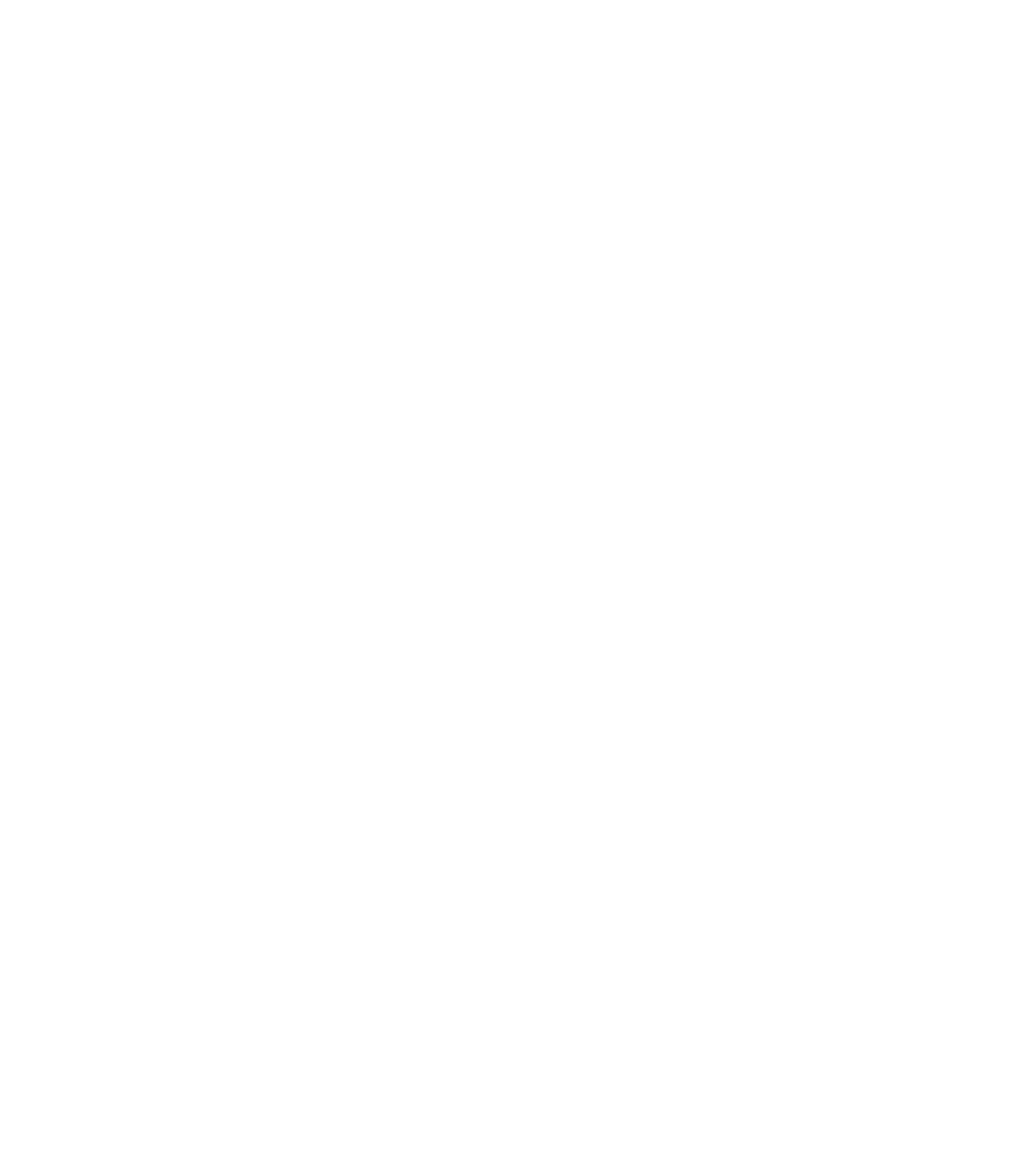
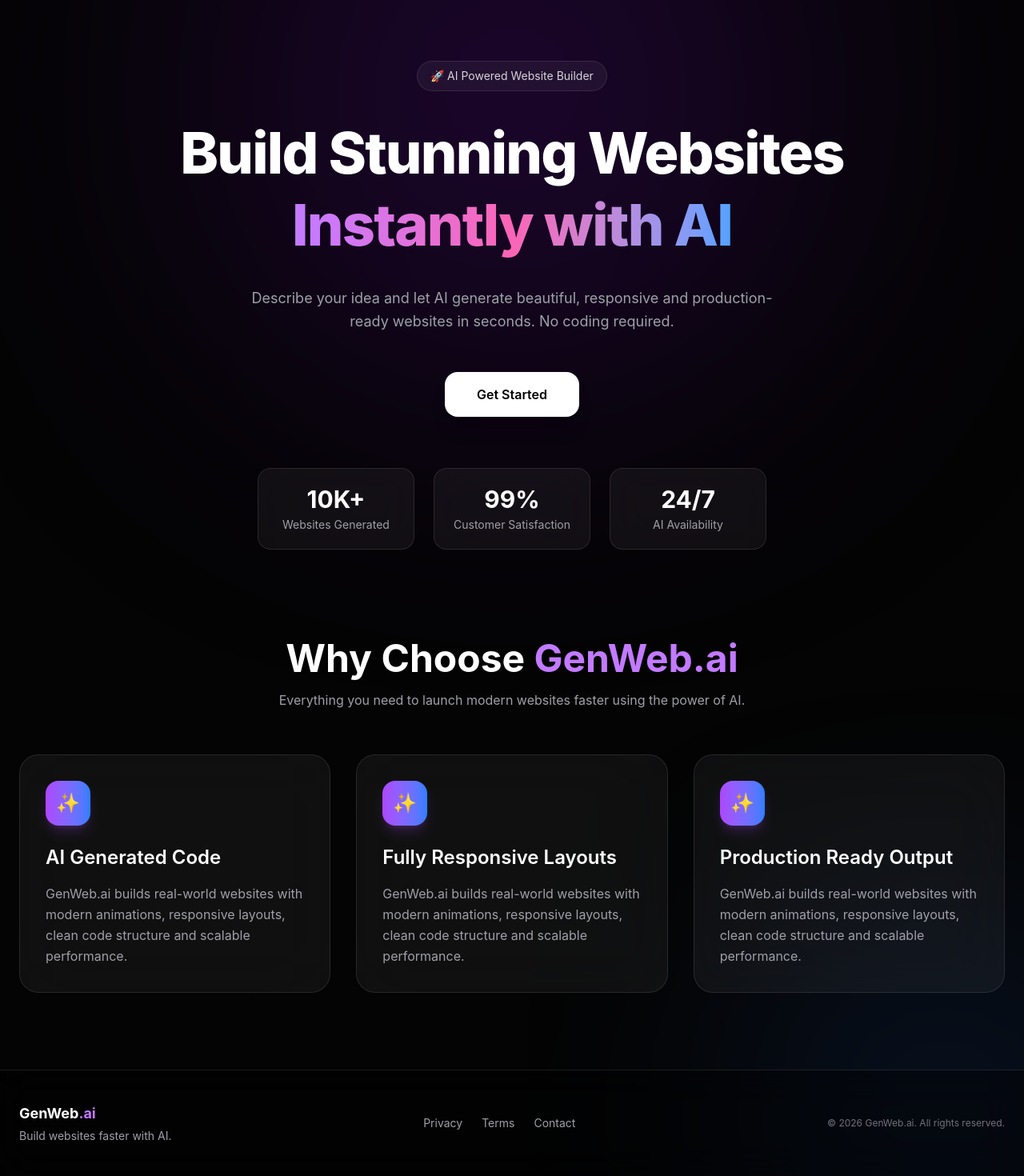
Before and after one commit to RabiChhetri/AI-MERN-Project, a React (Vite) app in the folder Website Builder/client/: page / in a window 1280 px wide. Shown: the part 84-1554 px from the top of the page at 80% size. Before the commit the page ends 800 px from the top, so only its background shows below. Built offline with nearby package versions, Linux system fonts and the light colour scheme.

Commit message:
Landing Page Created

```diff
--- a/Website Builder/client/package.json
+++ b/Website Builder/client/package.json
@@ -11,8 +11,10 @@
   },
   "dependencies": {
     "@tailwindcss/vite": "^4.3.0",
+    "motion": "^12.38.0",
     "react": "^19.2.6",
     "react-dom": "^19.2.6",
+    "react-router-dom": "^7.15.1",
     "tailwindcss": "^4.3.0"
   },
   "devDependencies": {
--- a/Website Builder/client/src/App.jsx
+++ b/Website Builder/client/src/App.jsx
@@ -1,10 +1,13 @@
 import React from 'react'
-
+import {BrowserRouter , Routes, Route} from 'react-router-dom'
+import Home from './pages/Home'
 function App() {
   return (
-    <div>
-
-    </div>
+    <BrowserRouter>
+      <Routes>
+        <Route path='/' element={<Home/>}/>
+      </Routes>
+    </BrowserRouter>
   )
 }
 
--- /dev/null
+++ b/Website Builder/client/src/pages/Home.jsx
@@ -0,0 +1,183 @@
+import React from "react";
+import { motion } from "framer-motion";
+
+const Home = () => {
+  const highlights = [
+    "AI Generated Code",
+    "Fully Responsive Layouts",
+    "Production Ready Output",
+  ];
+
+  return (
+    <div className="relative min-h-screen bg-[#040404] text-white overflow-hidden">
+      {/* Background Glow */}
+      <div className="absolute top-[-150px] left-1/2 -translate-x-1/2 w-[700px] h-[700px] bg-purple-600/20 blur-[180px] rounded-full" />
+      <div className="absolute bottom-[-120px] right-[-100px] w-[400px] h-[400px] bg-blue-500/20 blur-[150px] rounded-full" />
+
+      {/* Header */}
+      <motion.header
+        initial={{ y: -40, opacity: 0 }}
+        animate={{ y: 0, opacity: 1 }}
+        transition={{ duration: 0.6 }}
+        className="fixed top-0 left-0 right-0 z-50 backdrop-blur-2xl bg-black/30 border-b border-white/10"
+      >
+        <div className="max-w-7xl mx-auto px-6 py-4 flex items-center justify-between">
+          <h1 className="text-xl font-bold tracking-wide">
+            GenWeb<span className="text-purple-400">.ai</span>
+          </h1>
+
+          <div className="flex items-center gap-4 md:gap-6">
+            <button className="hidden sm:block text-sm text-zinc-400 hover:text-white transition">
+              Pricing
+            </button>
+
+            <button className="px-5 py-2 rounded-lg bg-gradient-to-r from-blue-500 to-purple-600 text-sm font-medium hover:scale-105 transition duration-300 shadow-lg shadow-purple-500/20">
+              Get Started
+            </button>
+          </div>
+        </div>
+      </motion.header>
+
+      {/* Hero Section */}
+      <section className="relative z-10 flex flex-col items-center justify-center text-center px-6 pt-40 pb-28">
+        <motion.div
+          initial={{ opacity: 0, y: 40 }}
+          animate={{ opacity: 1, y: 0 }}
+          transition={{ duration: 0.7 }}
+          className="inline-flex items-center gap-2 px-4 py-2 rounded-full border border-white/10 bg-white/5 backdrop-blur-xl text-sm text-zinc-300 mb-8"
+        >
+          🚀 AI Powered Website Builder
+        </motion.div>
+
+        <motion.h1
+          initial={{ y: 40, opacity: 0 }}
+          animate={{ y: 0, opacity: 1 }}
+          transition={{ duration: 0.7 }}
+          className="text-4xl sm:text-5xl md:text-7xl font-extrabold tracking-tight leading-tight max-w-5xl"
+        >
+          Build Stunning Websites <br />
+          <span className="bg-gradient-to-r from-purple-400 via-pink-400 to-blue-400 bg-clip-text text-transparent">
+            Instantly with AI
+          </span>
+        </motion.h1>
+
+        <motion.p
+          initial={{ y: 40, opacity: 0 }}
+          animate={{ y: 0, opacity: 1 }}
+          transition={{ delay: 0.1, duration: 0.7 }}
+          className="mt-8 max-w-2xl text-zinc-400 text-base sm:text-lg leading-relaxed"
+        >
+          Describe your idea and let AI generate beautiful, responsive and
+          production-ready websites in seconds. No coding required.
+        </motion.p>
+
+        {/* Button */}
+        <motion.div
+          initial={{ opacity: 0, y: 30 }}
+          animate={{ opacity: 1, y: 0 }}
+          transition={{ delay: 0.2, duration: 0.7 }}
+          className="mt-12 flex items-center justify-center"
+        >
+          <button className="px-10 py-4 rounded-2xl bg-white text-black font-semibold hover:scale-105 transition duration-300 shadow-xl">
+            Get Started
+          </button>
+        </motion.div>
+
+        {/* Stats */}
+        <motion.div
+          initial={{ opacity: 0 }}
+          animate={{ opacity: 1 }}
+          transition={{ delay: 0.4 }}
+          className="mt-16 grid grid-cols-2 md:grid-cols-3 gap-6"
+        >
+          {[
+            ["10K+", "Websites Generated"],
+            ["99%", "Customer Satisfaction"],
+            ["24/7", "AI Availability"],
+          ].map(([num, text], i) => (
+            <div
+              key={i}
+              className="px-6 py-5 rounded-2xl border border-white/10 bg-white/5 backdrop-blur-xl"
+            >
+              <h2 className="text-2xl md:text-3xl font-bold">{num}</h2>
+              <p className="text-zinc-400 text-sm mt-1">{text}</p>
+            </div>
+          ))}
+        </motion.div>
+      </section>
+
+      {/* Highlight Section */}
+      <section className="relative z-10 max-w-7xl mx-auto px-6 pb-24">
+        <div className="text-center mb-14">
+          <h2 className="text-3xl md:text-5xl font-bold">
+            Why Choose <span className="text-purple-400">GenWeb.ai</span>
+          </h2>
+
+          <p className="mt-4 text-zinc-400 max-w-2xl mx-auto">
+            Everything you need to launch modern websites faster using the power
+            of AI.
+          </p>
+        </div>
+
+        <div className="grid sm:grid-cols-2 lg:grid-cols-3 gap-8">
+          {highlights.map((h, i) => (
+            <motion.div
+              key={i}
+              initial={{ opacity: 0, y: 40 }}
+              whileInView={{ opacity: 1, y: 0 }}
+              transition={{ delay: i * 0.1 }}
+              viewport={{ once: true }}
+              whileHover={{ y: -8 }}
+              className="group relative overflow-hidden rounded-3xl border border-white/10 bg-white/5 backdrop-blur-2xl p-8 hover:border-purple-500/40 transition duration-300"
+            >
+              <div className="absolute inset-0 opacity-0 group-hover:opacity-100 bg-gradient-to-br from-purple-500/10 to-blue-500/10 transition duration-300" />
+
+              <div className="relative z-10">
+                <div className="w-14 h-14 rounded-2xl bg-gradient-to-r from-purple-500 to-blue-500 flex items-center justify-center text-2xl mb-6 shadow-lg shadow-purple-500/20">
+                  ✨
+                </div>
+
+                <h3 className="text-2xl font-semibold mb-4">{h}</h3>
+
+                <p className="text-zinc-400 leading-relaxed">
+                  GenWeb.ai builds real-world websites with modern animations,
+                  responsive layouts, clean code structure and scalable
+                  performance.
+                </p>
+              </div>
+            </motion.div>
+          ))}
+        </div>
+      </section>
+      {/* Footer */}
+      <footer className="relative z-10 border-t border-white/10 bg-black/40 backdrop-blur-xl">
+        <div className="max-w-7xl mx-auto px-6 py-10 flex flex-col md:flex-row items-center justify-between gap-6">
+          <div className="text-center md:text-left">
+            <h1 className="text-lg font-bold">
+              GenWeb<span className="text-purple-400">.ai</span>
+            </h1>
+            <p className="text-sm text-zinc-400 mt-1">
+              Build websites faster with AI.
+            </p>
+          </div>
+
+          <div className="flex gap-6 text-sm text-zinc-400">
+            <a className="hover:text-white transition cursor-pointer">
+              Privacy
+            </a>
+            <a className="hover:text-white transition cursor-pointer">Terms</a>
+            <a className="hover:text-white transition cursor-pointer">
+              Contact
+            </a>
+          </div>
+
+          <div className="text-xs text-zinc-500">
+            © {new Date().getFullYear()} GenWeb.ai. All rights reserved.
+          </div>
+        </div>
+      </footer>
+    </div>
+  );
+};
+
+export default Home;
```
Also changed, not shown: 1 other file (tests, documents, lock files or other folders).
